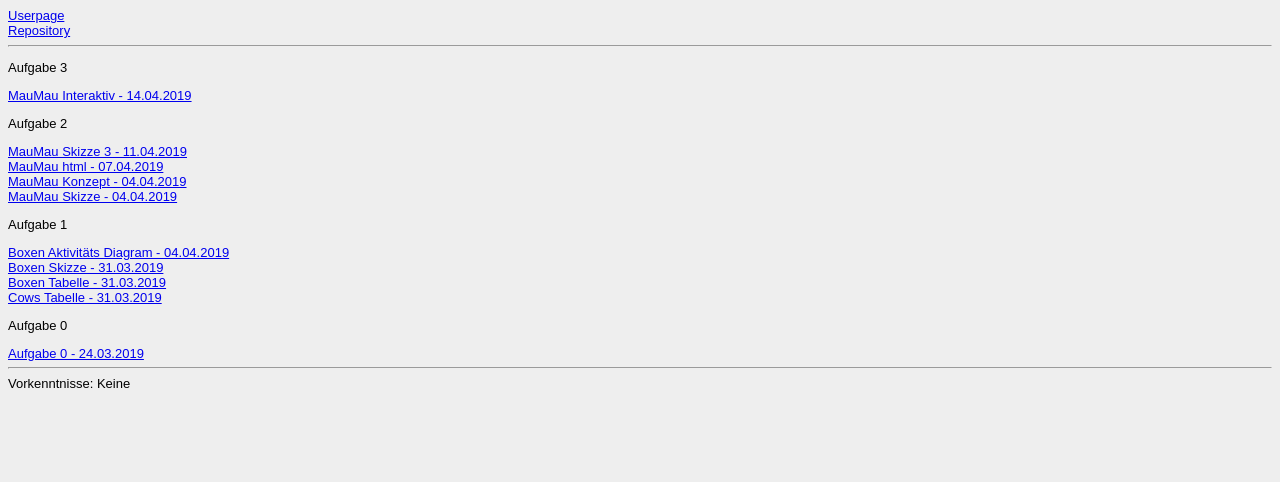
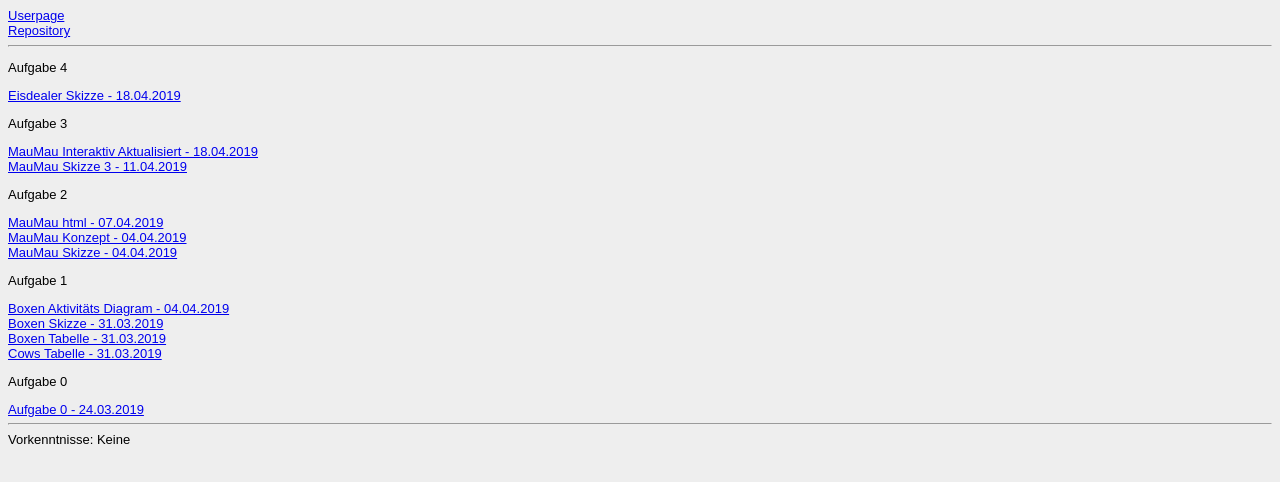
Before and after one commit to MarcelMielcarek/MarcelMielcarek.github.io, a plain HTML site: page Steckbrief/steckbrief.htm in a window 1280 px wide. Drawn offline with Linux system fonts and the light colour scheme.

Commit message:
eis eis baby

```diff
--- a/Steckbrief/steckbrief.htm
+++ b/Steckbrief/steckbrief.htm
@@ -11,11 +11,14 @@
         <hr>
 
 
+    <p>Aufgabe 4</p>
+    <a href="https://marcelmielcarek.github.io/EAI2/Eisdealer/Skizze%20Eisdealer.jpg" target="_blank">Eisdealer Skizze - 18.04.2019</a></br>
+
     <p>Aufgabe 3</p>
-    <a href="https://marcelmielcarek.github.io/EAI2/MauMau/index.html" target="_blank">MauMau Interaktiv - 14.04.2019</a></br>
+    <a href="https://marcelmielcarek.github.io/EAI2/MauMau/index.html" target="_blank">MauMau Interaktiv Aktualisiert - 18.04.2019</a></br>
+    <a href="https://marcelmielcarek.github.io/EAI2/MauMau/Skizze%203.jpg" target="_blank">MauMau Skizze 3 - 11.04.2019</a></br>
 
     <p>Aufgabe 2</p>
-    <a href="https://marcelmielcarek.github.io/EAI2/MauMau/Skizze%203.jpg" target="_blank">MauMau Skizze 3 - 11.04.2019</a></br>
     <a href="https://marcelmielcarek.github.io/EAI2/MauMau/index.html" target="_blank">MauMau html - 07.04.2019</a></br>
     <a href="https://marcelmielcarek.github.io/EAI2/MauMau/MauMauKonzept.jpeg" target="_blank">MauMau Konzept - 04.04.2019</a></br>
     <a href="https://marcelmielcarek.github.io/EAI2/MauMau/MauMau%20Skizze.jpeg" target="_blank">MauMau Skizze - 04.04.2019</a></br>
```
